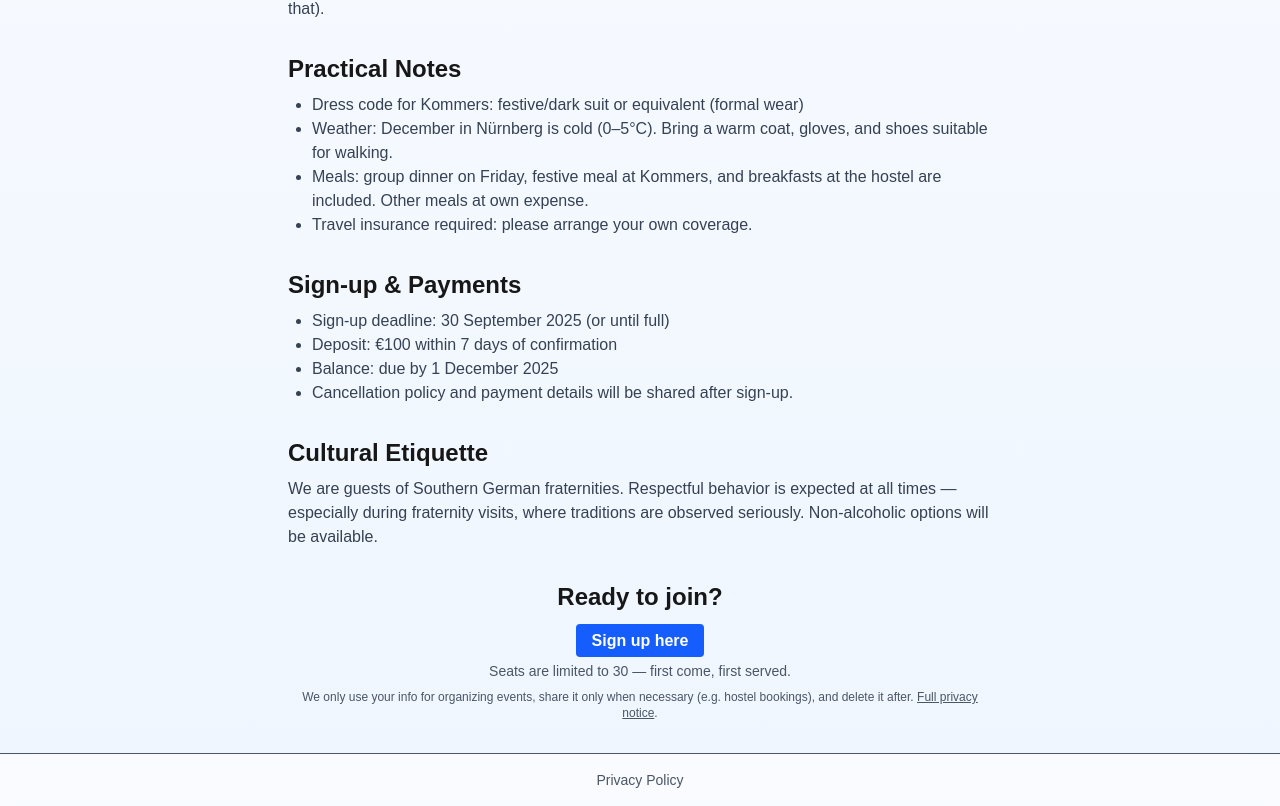
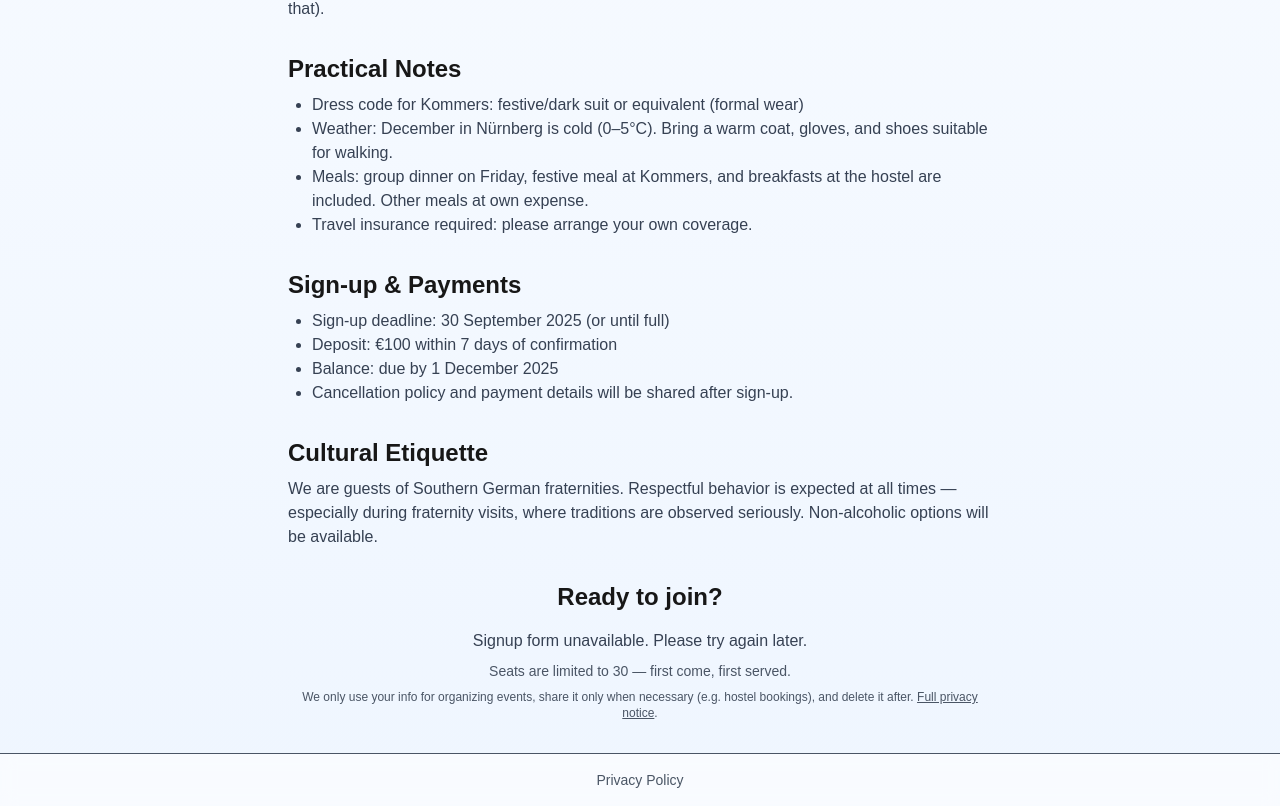
Before and after one commit to Tapiiri/AcademicCultureEnjoyers, a Next.js app: page /events/thomastag-2025 in a window 1280 px wide. Shown: the part 1255-2061 px from the top of the page. Built offline with nearby package versions, Linux system fonts and the light colour scheme.

Commit message:
refactor: centralize Tally API base

```diff
--- a/scripts/createForms.js
+++ b/scripts/createForms.js
@@ -1,4 +1,4 @@
-const API_BASE = 'https://api.tally.so/v1';
+const API_BASE = 'https://api.tally.so/';
 
 async function request(path, options = {}) {
   const token = process.env.TALLY_API;
@@ -6,7 +6,7 @@
     throw new Error('TALLY_API not set');
   }
 
-  const res = await fetch(`${API_BASE}${path}`, {
+  const res = await fetch(`${API_BASE}v1${path}`, {
     ...options,
     headers: {
       Authorization: `Bearer ${token}`,
@@ -30,7 +30,7 @@
 
   const created = await request('/forms', {
     method: 'POST',
-    body: JSON.stringify({ title, fields }),
+    body: JSON.stringify({ title, fields, status: 'published' }),
   });
 
   return created?.data?.id || created?.id || '';
--- a/src/app/events/thomastag-2025/page.tsx
+++ b/src/app/events/thomastag-2025/page.tsx
@@ -177,12 +177,9 @@
       {formId ? (
         <TallyForm formId={formId} height={600} />
       ) : (
-        <a
-          href="https://example.com/signup"
-          className="rounded bg-blue-600 px-4 py-2 font-semibold text-white hover:bg-blue-500"
-        >
-          Sign up here
-        </a>
+        <p className="text-gray-700 dark:text-gray-300">
+          Signup form unavailable. Please try again later.
+        </p>
       )}
       <p className="mt-2 text-sm text-gray-600 dark:text-gray-400">
         Seats are limited to 30 — first come, first served.
--- a/src/lib/tally.ts
+++ b/src/lib/tally.ts
@@ -1,4 +1,4 @@
-const API_BASE = 'https://api.tally.so/v1';
+const API_BASE = 'https://api.tally.so/';
 
 async function request<T>(
   path: string,
@@ -7,7 +7,7 @@
   const token = process.env.TALLY_API;
   if (!token) return null;
 
-  const res = await fetch(`${API_BASE}${path}`, {
+  const res = await fetch(`${API_BASE}v1${path}`, {
     ...options,
     headers: {
       Authorization: `Bearer ${token}`,
@@ -62,6 +62,7 @@
           properties: { required: true },
         },
       ],
+      status: 'published',
     }),
   });
 
@@ -90,6 +91,7 @@
           properties: { required: true },
         },
       ],
+      status: 'published',
     }),
   });
 
```
